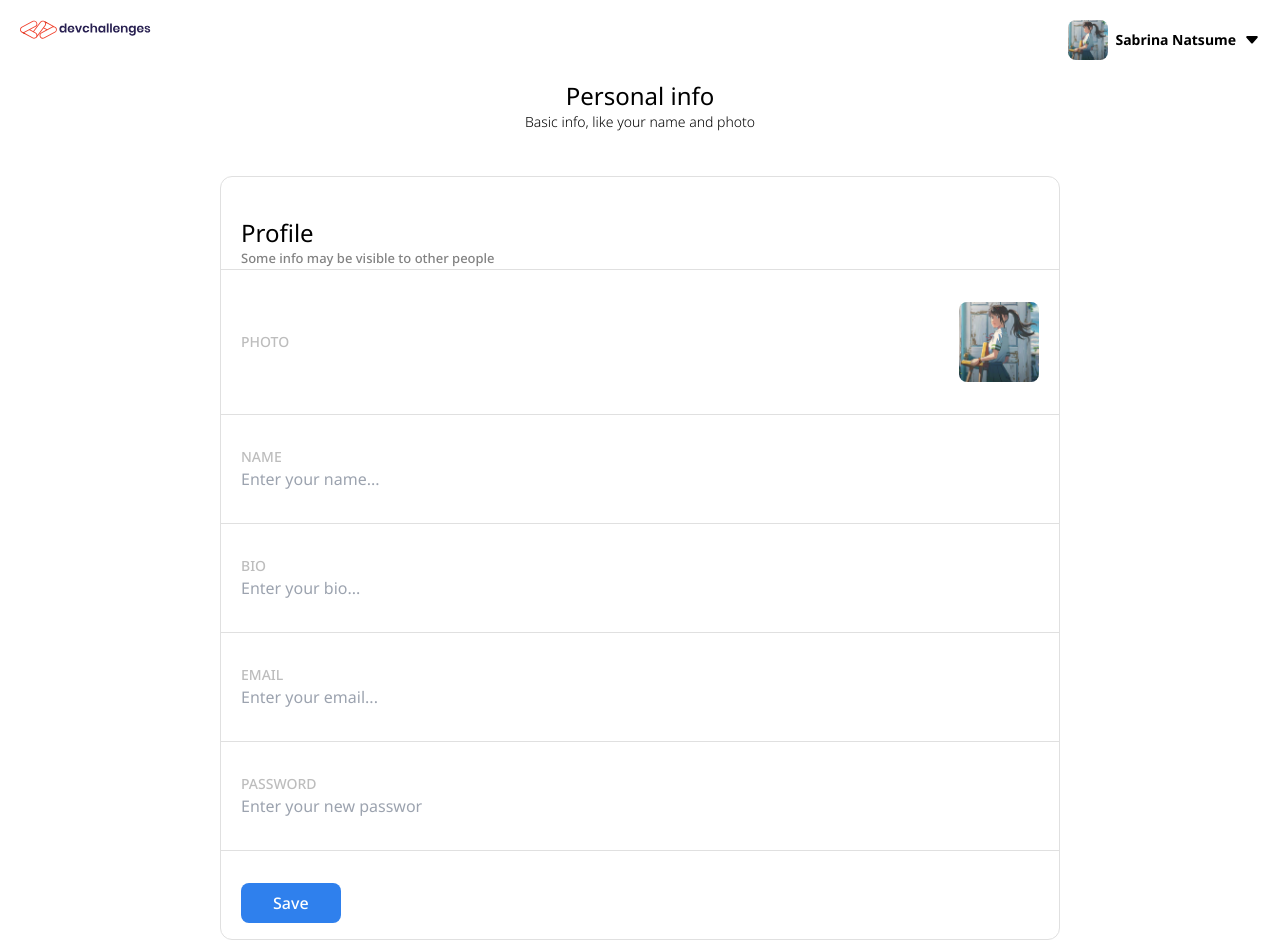
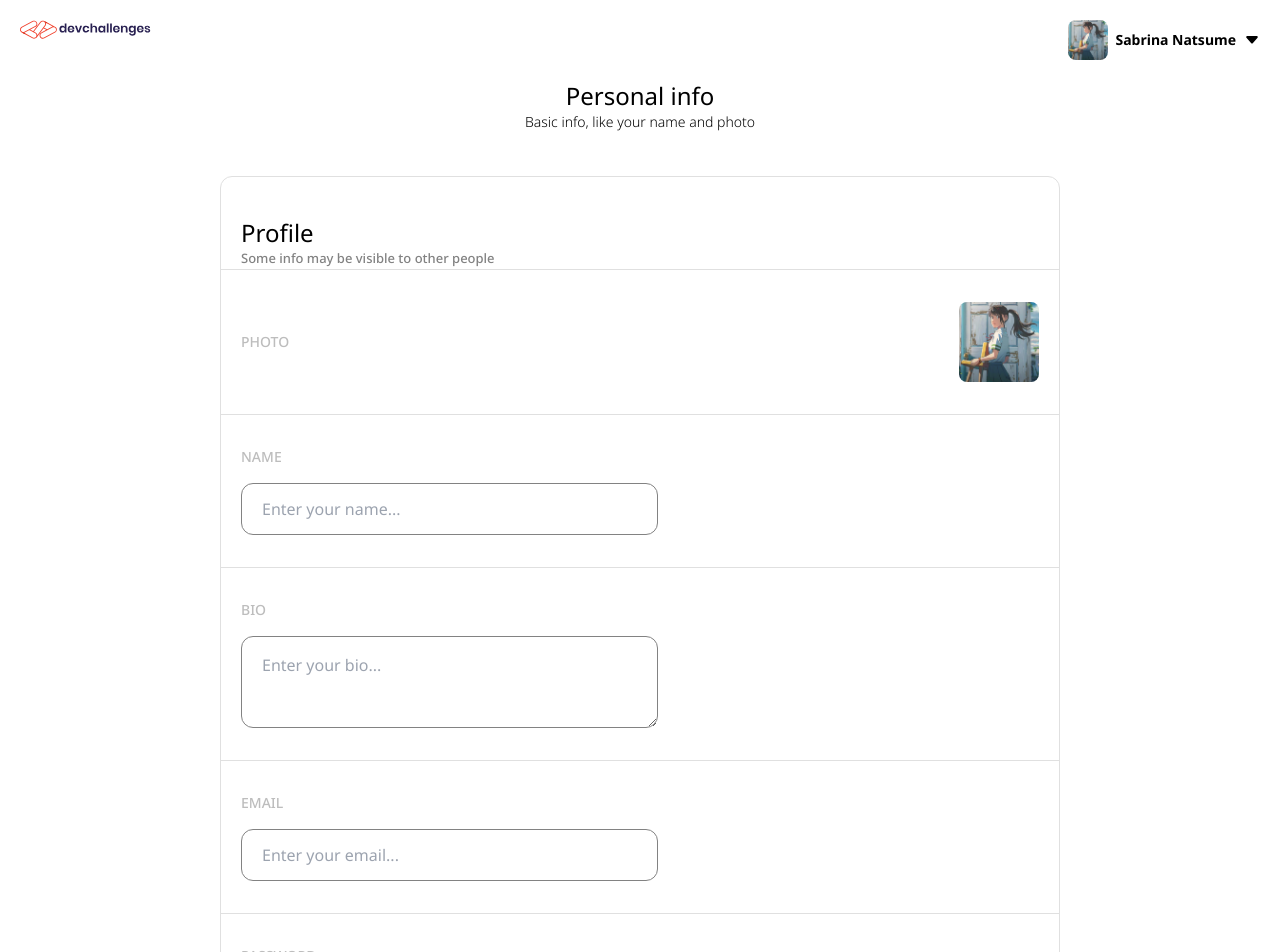
Before and after one commit to ronaldlamdev/login-authentication, a React (Vite) app: page / in a window 1280 px wide. Shown: the top 952 px of the page. Built offline with nearby package versions, Linux system fonts and the light colour scheme.

Commit message:
created and styled input fields

```diff
--- a/src/assets/sections/Profile.tsx
+++ b/src/assets/sections/Profile.tsx
@@ -73,30 +73,30 @@ const Profile = () => {
             <img src={Pfp} alt='profile picture' className='w-20 h-20 rounded-lg'/>
           </div>
           <div className='px-5 py-8 flex justify-between items-center border-b border-[#E0E0E0]'>
-            <div>
+            <div className='flex flex-col gap-4'>
               <h3 className='text-[#BDBDBD] font-medium text-sm'>NAME</h3>
-              <input type='text' placeholder='Enter your name...' className={edit ? 'hidden' : 'block'}/>
+              <input type='text' placeholder='Enter your name...' className={edit ? 'hidden' : 'block pl-5 w-[417px] h-[52px] border border-[#828282] rounded-xl'}/>
             </div>
             <h3 className={edit ? 'block' : 'hidden'}>Sabrina Natsume</h3>
           </div>
           <div className='px-5 py-8 flex justify-between items-center border-b border-[#E0E0E0]'>
-            <div>
+            <div className='flex flex-col gap-4'>
               <h3 className='text-[#BDBDBD] font-medium text-sm'>BIO</h3>
-              <input type='text' placeholder='Enter your bio...' className={edit ? 'hidden' : 'block'}/>
+              <textarea placeholder='Enter your bio...' className={edit ? 'hidden' : 'block break-words px-5 py-4 w-[417px] h-[92px] border border-[#828282] rounded-xl'}/>
             </div>
             <h3 className={edit ? 'block' : 'hidden'}>I am a software developer...</h3>
           </div>
           <div className='px-5 py-8 flex justify-between items-center border-b border-[#E0E0E0]'>
-            <div>
+            <div className='flex flex-col gap-4'>
               <h3 className='text-[#BDBDBD] font-medium text-sm'>EMAIL</h3>
-              <input type='text' placeholder='Enter your email...' className={edit ? 'hidden' : 'block'}/>
+              <input type='email' placeholder='Enter your email...' className={edit ? 'hidden' : 'block pl-5 w-[417px] h-[52px] border border-[#828282] rounded-xl'}/>
             </div>
             <h3 className={edit ? 'block' : 'hidden'}>sabrina.natsume@gmail.com</h3>
           </div>
           <div className='px-5 py-8 flex justify-between items-center border-b border-[#E0E0E0]'>
-            <div>
+            <div className='flex flex-col gap-4'>
               <h3 className='text-[#BDBDBD] font-medium text-sm'>PASSWORD</h3>
-              <input type='text' placeholder='Enter your new password...' className={edit ? 'hidden' : 'block'}/>
+              <input type='password' placeholder='Enter your new password...' className={edit ? 'hidden' : 'block pl-5 w-[417px] h-[52px] border border-[#828282] rounded-xl'}/>
             </div>
             <h3 className={edit ? 'block' : 'hidden'}>********</h3>
           </div>
```
